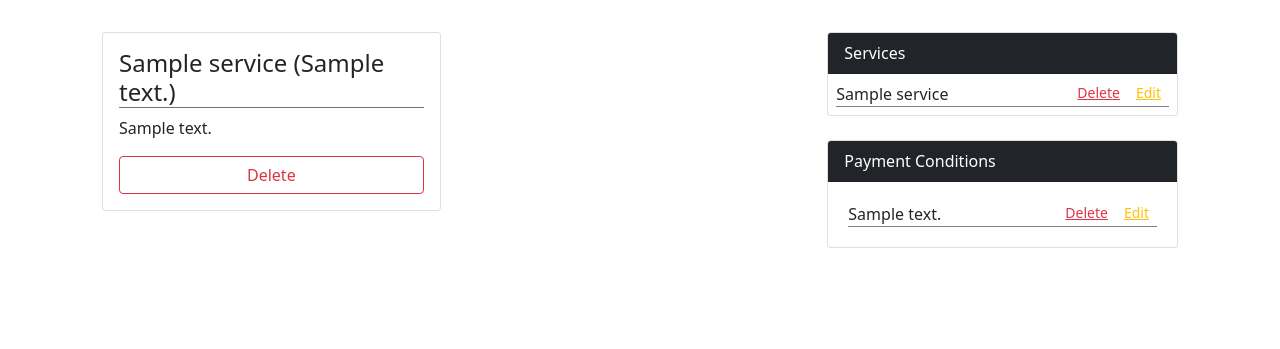
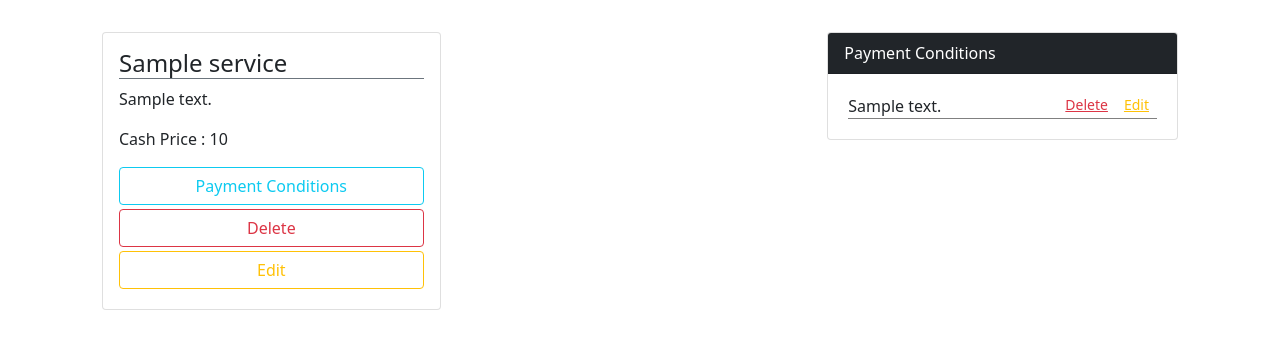
Before and after one commit to Rash-1/Egamat24-Training, a Laravel app: template installment-sales/resources/views/provider/dashboard.blade.php in a window 1280 px wide. Shown: the part 56-405 px from the top of the page. Run offline with Laravel 9, Linux system fonts and the light colour scheme; the template is opened without the code that fills it: most values are stand-ins (such as "Sample title", 1, 10 or a date in 2020); style sheets or scripts are compiled from the project's sources.

Commit message:
cash price added to service model

```diff
--- a/installment-sales/app/Http/Requests/ServiceRequest.php
+++ b/installment-sales/app/Http/Requests/ServiceRequest.php
@@ -26,7 +26,7 @@ class ServiceRequest extends FormRequest
         return [
             'title'=>'required|min:5|max:25',
             'description'=>'required|min:5|max:100',
-            'payment-conditions'=>'required',
+            'cash_price'=>'required',
         ];
     }
 }
--- a/installment-sales/app/Models/Service.php
+++ b/installment-sales/app/Models/Service.php
@@ -9,7 +9,7 @@ class Service extends Authenticatable
 {
     use HasFactory;
 
-    protected $fillable = ['provider_id','work_field_id','title','description'];
+    protected $fillable = ['provider_id','work_field_id','title','description','cash_price'];
 
     public function provider()
     {
--- a/installment-sales/resources/views/client/categoryServices.blade.php
+++ b/installment-sales/resources/views/client/categoryServices.blade.php
@@ -17,7 +17,10 @@
                             <p class="card-text">
                                 {{$service->description}}
                             </p>
-                            <a class="btn btn-outline-danger mb-1" href="#!">Payment Conditions</a>
+                            <p class="card-text">
+                                Cash Price : {{$service->cash_price}}
+                            </p>
+                            <a class="btn btn-outline-danger mb-1" href="{{route('show_service_payment_conditions',['service'=>$service->id])}}">Payment Conditions</a>
                             <a class="btn btn-outline-primary" href="#!">Chat With Provider</a>
                         </div>
                     </div>
--- a/installment-sales/resources/views/provider/dashboard.blade.php
+++ b/installment-sales/resources/views/provider/dashboard.blade.php
@@ -4,48 +4,85 @@
     @include('massages')
     <div class="row dashboard justify-content-center p-2">
         <div class="col-lg-8 row justify-content-between">
-            @if($provided_services->count() > 0)
-                @foreach($provided_services as $provided_service)
+            @if($services->count() > 0)
+                @foreach($services as $service)
                     <div class="mb-2 col-lg-6">
                         <div class="card p-3">
-                            <h2 class="card-title h4 border-bottom border-1 border-secondary">{{$provided_service->service()->title}}
-                                ({{$provided_service->paymentCondition()->description}})</h2>
+                            <div>
+                                <h2 class="card-title h4 border-bottom border-1 border-secondary">{{$service->title}}</h2>
+                                @if(!$service->paymentConditions()->count() > 0)
+                                    <p class="badge bg-info">Only Cash</p>
+                                @endif
+                            </div>
                             <p class="card-text">
-                                {{$provided_service->service()->description}}
+                                {{$service->description}}
                             </p>
-                            <a class="btn btn-outline-danger" href="{{route('provider.provided-services.delete',['providedService'=>$provided_service->id])}}">Delete</a>
+                            <p class="card-text">
+                                Cash Price : {{$service->cash_price}}
+                            </p>
+                            @if($service->paymentConditions()->count() > 0)
+                                <a class="btn btn-outline-info mb-1"
+                                   href="{{route('provider.provided-services.show',['service'=>$service->id])}}">Payment
+                                    Conditions</a>
+                            @endif
+                            <a class="btn btn-outline-danger mb-1" href="{{route('provider.services.delete',['service'=>$service->id])}}">Delete</a>
+                            <a class="btn btn-outline-warning mb-1" href="#">Edit</a>
                         </div>
                     </div>
                 @endforeach
             @else
                 <div class="fs-1 alert alert-danger justify-content-center d-flex align-items-center">
-                    You have No Provided Services!
+                    You Have No Service!
                 </div>
-
             @endif
+{{--            @if($provided_services->count() > 0)--}}
+{{--                @foreach($provided_services as $provided_service)--}}
+{{--                    <div class="mb-2 col-lg-6">--}}
+{{--                        <div class="card p-3">--}}
+{{--                            <h2 class="card-title h4 border-bottom border-1 border-secondary">{{$provided_service->service()->title}}--}}
+{{--                                ({{$provided_service->paymentCondition()->description}})</h2>--}}
+{{--                            <p class="card-text">--}}
+{{--                                {{$provided_service->service()->description}}--}}
+{{--                            </p>--}}
+{{--                            <p class="card-text">--}}
+{{--                               Cash Price : {{$provided_service->service()->cash_price}}--}}
+{{--                            </p>--}}
+{{--                            <a class="btn btn-outline-danger" href="{{route('provider.provided-services.delete',['providedService'=>$provided_service->id])}}">Delete</a>--}}
+{{--                        </div>--}}
+{{--                    </div>--}}
+{{--                @endforeach--}}
+{{--            @elseif($services->count() > 0 && $provided_services->count() == 0)--}}
+{{--                <div class="fs-1 alert alert-warning justify-content-center d-flex align-items-center">--}}
+{{--                    All of your Services Offered In Cash!--}}
+{{--                </div>--}}
+{{--            @else--}}
+{{--                <div class="fs-1 alert alert-danger justify-content-center d-flex align-items-center">--}}
+{{--                    You Have No Service!--}}
+{{--                </div>--}}
+{{--            @endif--}}
         </div>
         <div class="col-lg-4">
-            <div class="card mb-4">
-                <div class="card-header bg-dark text-white">Services</div>
-                <div class="card-body p-1">
-                    @if($services->count() > 0)
-                        @foreach($services as $service)
-                            <div class="d-flex justify-content-between m-1 service">
-                                <div>{{$service->title}}</div>
-                                <div class="d-flex">
-                                    <div><a href="{{route('provider.services.delete',['service'=>$service->id])}}"
-                                            class="btn-sm btn-outline-danger">Delete</a></div>
-                                    <div><a href="#" class="btn-sm btn-outline-warning">Edit</a></div>
-                                </div>
-                            </div>
-                        @endforeach
-                    @else
-                        <div class="d-flex justify-content-center">
-                            You Have No Service!
-                        </div>
-                    @endif
-                </div>
-            </div>
+{{--            <div class="card mb-4">--}}
+{{--                <div class="card-header bg-dark text-white">Services</div>--}}
+{{--                <div class="card-body p-1">--}}
+{{--                    @if($services->count() > 0)--}}
+{{--                        @foreach($services as $service)--}}
+{{--                            <div class="d-flex justify-content-between m-1 service">--}}
+{{--                                <div>{{$service->title}}</div>--}}
+{{--                                <div class="d-flex">--}}
+{{--                                    <div><a href="{{route('provider.services.delete',['service'=>$service->id])}}"--}}
+{{--                                            class="btn-sm btn-outline-danger">Delete</a></div>--}}
+{{--                                    <div><a href="#" class="btn-sm btn-outline-warning">Edit</a></div>--}}
+{{--                                </div>--}}
+{{--                            </div>--}}
+{{--                        @endforeach--}}
+{{--                    @else--}}
+{{--                        <div class="d-flex justify-content-center">--}}
+{{--                            You Have No Service!--}}
+{{--                        </div>--}}
+{{--                    @endif--}}
+{{--                </div>--}}
+{{--            </div>--}}
             <div class="card mb-4">
                 <div class="card-header bg-dark text-white">Payment Conditions</div>
                 <div class="card-body">
--- a/installment-sales/resources/views/provider/services/define.blade.php
+++ b/installment-sales/resources/views/provider/services/define.blade.php
@@ -18,8 +18,12 @@
                         <textarea class="form-control" rows="5" id="description" name="description"></textarea>
                     </div>
                     <div>
+                        <label class="form-label text-white" for="cash-price">Cash Price</label>
+                        <input class="form-control" type="number" id="cash-price" name="cash_price">
+                    </div>
+                    <div>
                         <label class="form-label text-white" for="payment-conditions">Payment Conditions</label>
-                        <select size="2" class="form-select p-1" multiple name="payment-conditions[]"
+                        <select size="2" class="form-select p-1" multiple name="payment_conditions[]"
                                 id="payment-conditions">
                             @foreach(auth('providers')->user()->paymentConditions()->get()->all() as $payment_condition)
                                 <option class="mb-1 border-1 text-primary rounded-2 p-1"
```
Also changed, not shown: installment-sales/app/Http/Controllers/ServiceController.php (+7 -4 lines), installment-sales/resources/views/home.blade.php (+26 -10 lines), installment-sales/database/migrations/2022_09_07_050053_create_services_table.php.
